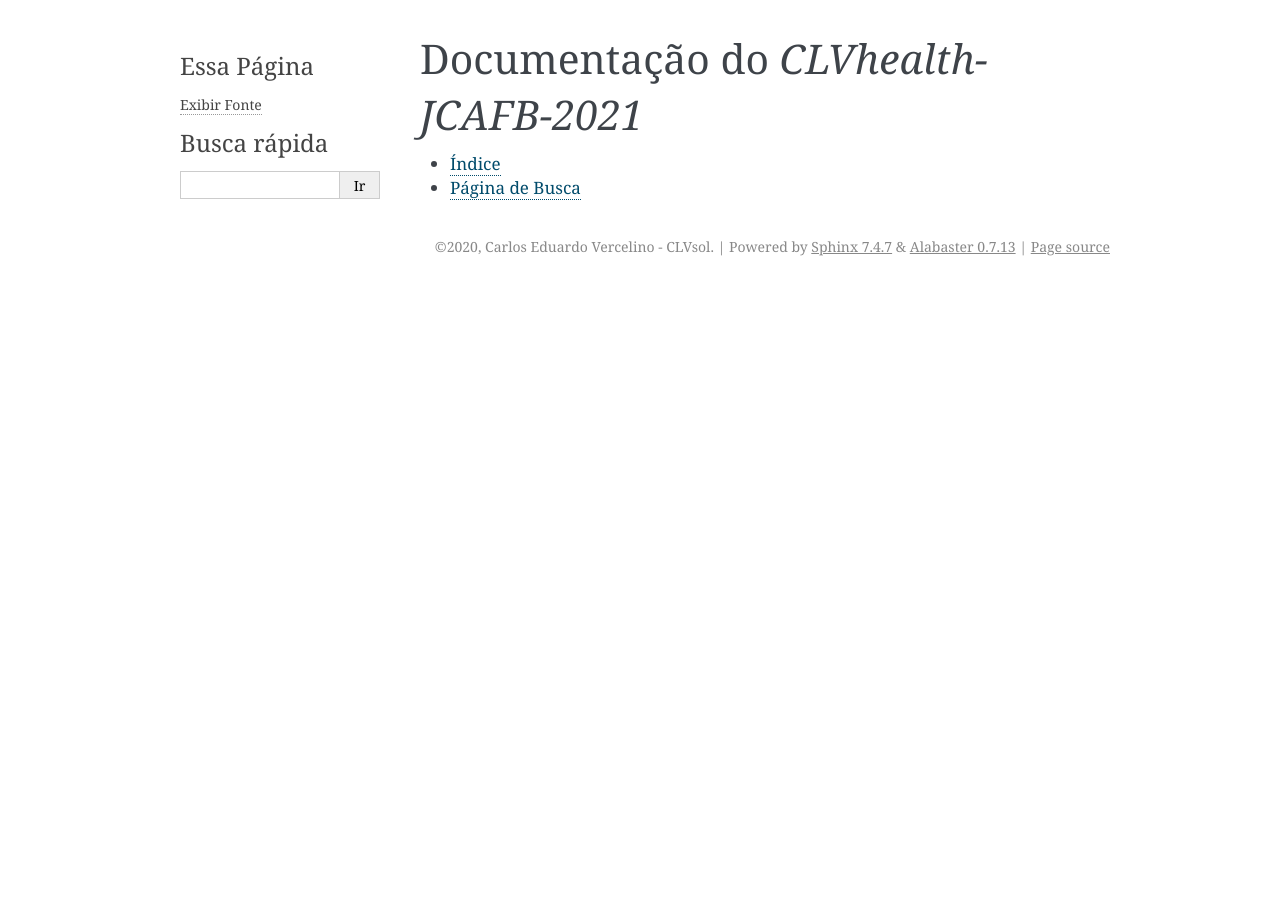
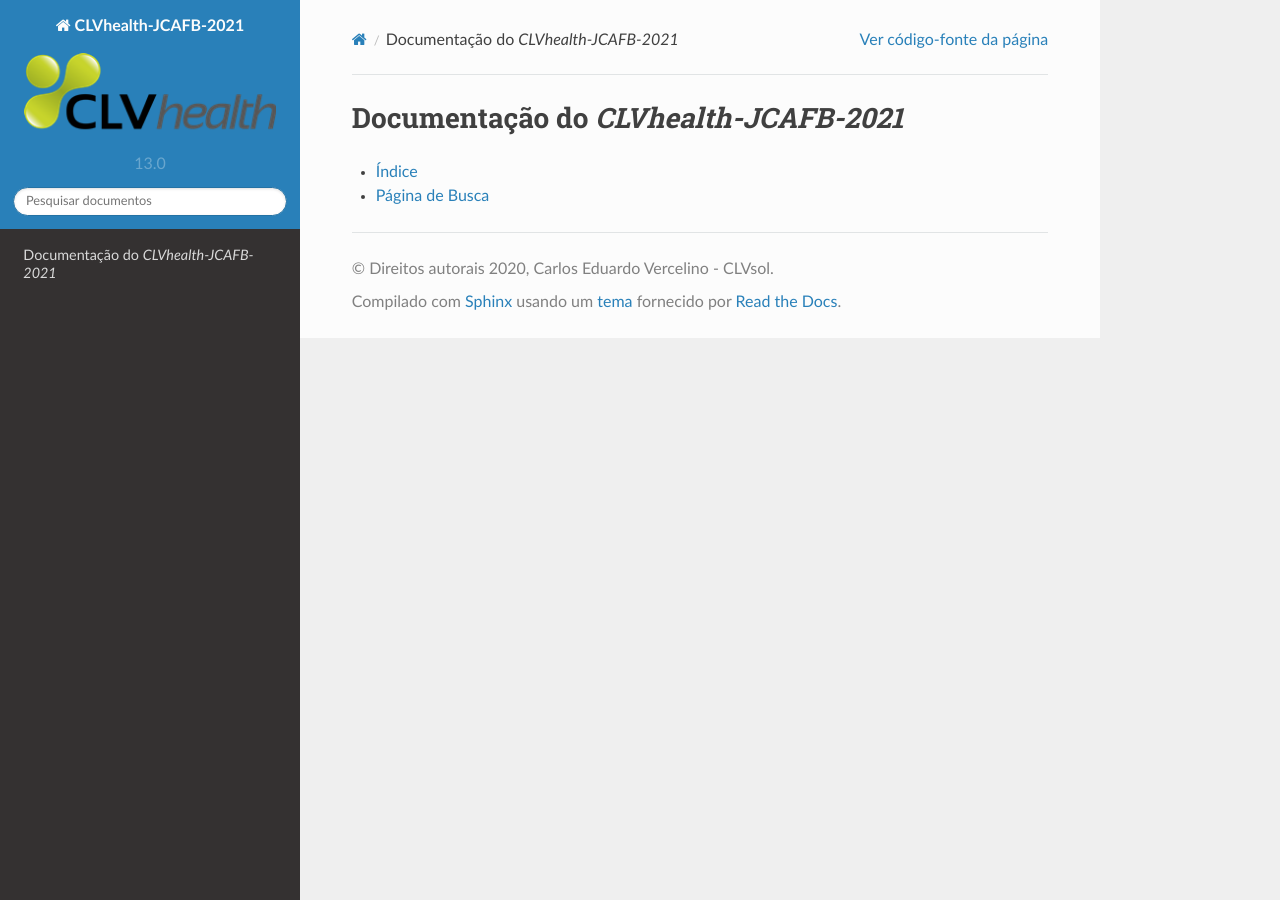
Before and after one commit to CLVsol/clvsol_docs_clvhealth_jcafb, a Sphinx documentation site: the page built from source/index.rst, in a window 1280 px wide. Built offline with Sphinx 7.4.7 and the Read the Docs theme 2.0.0, drawn with Linux system fonts in a browser that asks for light colours.

Commit message:
[IMP] source/conf.py

```diff
--- a/source/conf.py
+++ b/source/conf.py
@@ -14,15 +14,18 @@
 # import sys
 # sys.path.insert(0, os.path.abspath('.'))
 
+import os
 
 # -- Project information -----------------------------------------------------
 
-project = 'CLVhealth-JCAFB Documentation'
+project = 'CLVhealth-JCAFB-2021'
 copyright = '2020, Carlos Eduardo Vercelino - CLVsol'
 author = 'Carlos Eduardo Vercelino - CLVsol'
 
-# The full version, including alpha/beta/rc tags
-release = '4.0.0'
+# The short X.Y version.
+version = '13.0'
+# The full version, including alpha/beta/rc tags.
+release = '13.0.4.0'
 
 
 # -- General configuration ---------------------------------------------------
@@ -51,12 +54,142 @@ exclude_patterns = []
 
 # -- Options for HTML output -------------------------------------------------
 
-# The theme to use for HTML and HTML Help pages.  See the documentation for
-# a list of builtin themes.
-#
-html_theme = 'alabaster'
+# The name of an image file (relative to this directory) to use as a favicon of
+# the docs.  This file should be a Windows icon file (.ico) being 16x16 or 32x32
+# pixels large.
+# html_favicon = None
+html_favicon = '_static/CLVsol_favicon.ico'
+
+# html_logo = '_static/CLVsol_logo.png'
+html_logo = '_static/CLVhealth_logo.png'
 
 # Add any paths that contain custom static files (such as style sheets) here,
 # relative to this directory. They are copied after the builtin static files,
 # so a file named "default.css" will overwrite the builtin "default.css".
 html_static_path = ['_static']
+
+# The theme to use for HTML and HTML Help pages.  See the documentation for
+# a list of builtin themes.
+#
+
+on_rtd = os.environ.get('READTHEDOCS') == 'True'
+
+if on_rtd:
+
+    # html_theme = 'default'
+    html_theme = 'sphinx_rtd_theme'
+
+    # html_theme_options = {}
+    html_theme_options = {
+        'canonical_url': '',
+        'logo_only': False,
+        'display_version': True,
+        # 'prev_next_buttons_location': 'bottom',
+        'prev_next_buttons_location': 'both',
+        # 'style_external_links': False,
+        'style_external_links': True,
+        # 'vcs_pageview_mode': '',
+        # 'style_nav_header_background': 'white',
+        'style_nav_header_background': '#2980B9',
+        # Toc options
+        'collapse_navigation': False,
+        'sticky_navigation': True,
+        'navigation_depth': 4,
+        # 'navigation_depth': -1,
+        'includehidden': True,
+        'titles_only': False
+    }
+
+# else:
+
+#     html_theme = 'alabaster'
+#     # html_theme = 'classic'
+#     # html_theme = 'sphinxdoc'
+#     # html_theme = 'agogo'
+#     # html_theme = 'nature'
+#     # html_theme = 'pyramid'
+#     # html_theme = 'traditional'
+#     # html_theme = 'bizstyle'
+#     # html_theme = 'sphinx_rtd_theme'
+
+#     html_sidebars = {
+#         '**': [
+#             'about.html',
+#             # 'globaltoc.html',
+#             # 'localtoc.html',
+#             'navigation.html',
+#             # 'relations.html',
+#             'sourcelink.html',
+#             'searchbox.html',
+#         ],
+#     }
+
+#     # Theme options are theme-specific and customize the look and feel of a theme
+#     # further.  For a list of options available for each theme, see the
+#     # documentation.
+#     #
+#     # html_theme_options = {}
+#     html_theme_options = {
+#         'logo': 'CLVsol_logo.png',
+#         'logo_name': True,
+#         'description': 'Documentação do CLVhealth-JCAFB',
+#         'show_powered_by': True,
+#         # 'page_width': 'auto',
+#         'page_width': '1220px',
+#         # 'sidebar_width': '220px',
+#         'sidebar_width': '302px',
+#         'fixed_sidebar': False,
+#         'show_related': True,
+#     }
+
+else:
+
+    # html_theme = 'alabaster'
+    # html_theme = 'classic'
+    # html_theme = 'sphinxdoc'
+    # html_theme = 'agogo'
+    # html_theme = 'nature'
+    # html_theme = 'pyramid'
+    # html_theme = 'traditional'
+    # html_theme = 'bizstyle'
+    html_theme = 'sphinx_rtd_theme'
+
+    # html_sidebars = {
+    #     '**': [
+    #         'about.html',
+    #         # 'globaltoc.html',
+    #         # 'localtoc.html',
+    #         'navigation.html',
+    #         # 'relations.html',
+    #         'sourcelink.html',
+    #         'searchbox.html',
+    #     ],
+    # }
+
+    # Theme options are theme-specific and customize the look and feel of a theme
+    # further.  For a list of options available for each theme, see the
+    # documentation.
+    #
+    # html_theme_options = {}
+    html_theme_options = {
+        'canonical_url': '',
+        # 'analytics_id': 'UA-XXXXXXX-1',  # Provided by Google in your dashboard
+        'logo_only': False,
+        'display_version': True,
+        # 'prev_next_buttons_location': 'bottom',
+        'prev_next_buttons_location': 'both',
+        # 'style_external_links': False,
+        'style_external_links': True,
+        # 'vcs_pageview_mode': '',
+        # 'style_nav_header_background': 'white',
+        'style_nav_header_background': '#2980B9',
+        # Toc options
+        'collapse_navigation': False,
+        'sticky_navigation': True,
+        'navigation_depth': 4,
+        # 'navigation_depth': -1,
+        'includehidden': True,
+        'titles_only': False
+    }
+
+master_doc = 'index'
```
Also changed, not shown: source/_static/CLVhealth_logo.png (added), source/_static/CLVsol_favicon.ico (added), source/_static/CLVsol_logo.png (added).
